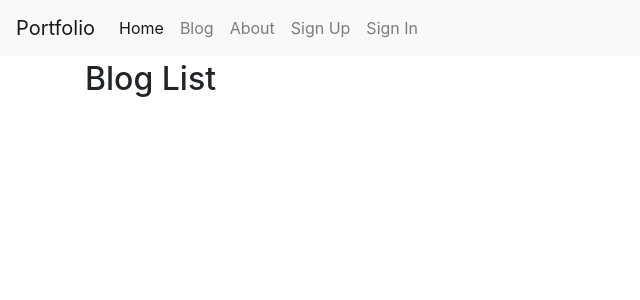
After one commit to Johndodd90/Portfolio, a Django app: page /blog/ in a window 1280 px wide. The commit adds this page. Shown: the top 300 px of the page, without its empty margins (0-640 px from the left). Run offline with Django 3.2, Linux system fonts and the light colour scheme; data that the repository does not hold is empty; some libraries are stand-ins or nearby versions.

Commit message:
Implement blog list page, add navbar link

```diff
--- a/config/urls.py
+++ b/config/urls.py
@@ -16,6 +16,8 @@ urlpatterns = [
     path("users/", include("portfolio.users.urls", namespace="users")),
     path("accounts/", include("allauth.urls")),
     # Your stuff: custom urls includes go here
+    path('blog/', include('portfolio.blog.urls', namespace='blog'),
+         ),
 ] + static(settings.MEDIA_URL, document_root=settings.MEDIA_ROOT)
 
 
--- /dev/null
+++ b/portfolio/blog/urls.py
@@ -0,0 +1,11 @@
+from django.urls import path
+from . import views
+
+app_name = "blog"
+urlpatterns = [
+    path(
+        route='',
+        view=views.BlogListView.as_view(),
+        name='list'
+    ),
+]
--- a/portfolio/blog/views.py
+++ b/portfolio/blog/views.py
@@ -1,3 +1,7 @@
-from django.shortcuts import render
+from django.views.generic import ListView, DetailView
 
-# Create your views here.
+from .models import Blog
+
+
+class BlogListView(ListView):
+    model = Blog
--- a/portfolio/templates/base.html
+++ b/portfolio/templates/base.html
@@ -46,6 +46,10 @@
             <li class="nav-item active">
               <a class="nav-link" href="{% url 'home' %}">Home <span class="sr-only">(current)</span></a>
             </li>
+            <li class="nav-item">
+              <a class="nav-link" href="{% url 'blog:list' %}">Blog</a>
+            </li>
+
             <li class="nav-item">
               <a class="nav-link" href="{% url 'about' %}">About</a>
             </li>
--- /dev/null
+++ b/portfolio/templates/blog/blog_list.html
@@ -0,0 +1,15 @@
+{% extends "base.html" %}
+
+{% block title %}Blog List {% endblock title %}
+
+{% block content %}
+<h2>Blog List</h2>
+
+<ul>
+{% for blog in blog_list %}
+<li><a href="#TODO">{{ blog.title}} </a> </li>
+
+{% endfor %}
+</ul>
+
+{% endblock content %}
```
